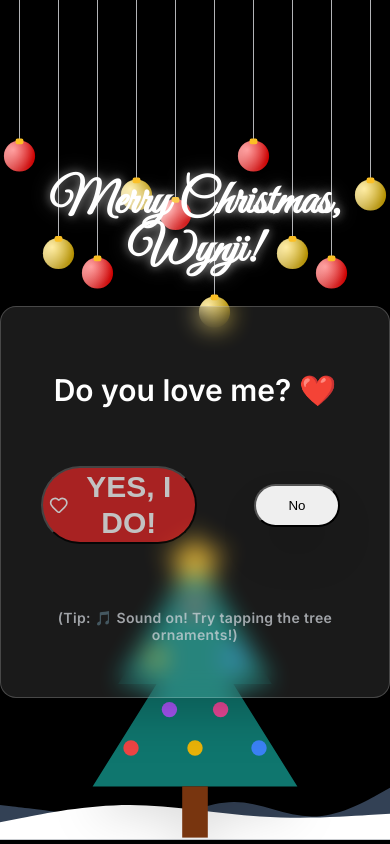
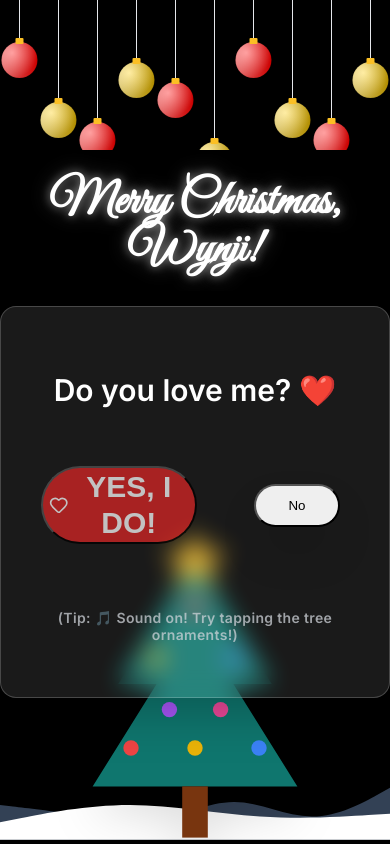
Before and after one commit to benben000000/merrychristmaswynji, a React (Vite) app: page / in a window 390 px wide. Built offline with nearby package versions, Linux system fonts and the light colour scheme.

Commit message:
Update site content (V2)

```diff
--- a/src/components/Decorations.tsx
+++ b/src/components/Decorations.tsx
@@ -4,8 +4,9 @@ export const Decorations: React.FC = () => {
     return (
         <div className="fixed inset-0 pointer-events-none z-10 overflow-hidden">
             {/* Hanging Ornaments Header */}
-            <div className="absolute top-0 left-0 w-full h-48 z-20 pointer-events-none">
-                <svg className="w-full h-full" viewBox="0 0 100 100" preserveAspectRatio="none">
+            {/* Container has fixed height, SVG uses 100% width/height without viewBox to avoid scaling distortion */}
+            <div className="absolute top-0 left-0 w-full h-64 z-20 pointer-events-none">
+                <svg className="w-full h-full">
                     <defs>
                         <radialGradient id="gradRed" cx="30%" cy="30%" r="70%">
                             <stop offset="0%" stopColor="#ff7b7b" />
@@ -21,20 +22,21 @@ export const Decorations: React.FC = () => {
                         </linearGradient>
                     </defs>
 
-                    {/* Render neat array of ornaments across full width */}
+                    {/* Render neat array of ornaments across full width using % for X and PX for Y/Radius */}
                     {[5, 15, 25, 35, 45, 55, 65, 75, 85, 95].map((x, i) => {
-                        const length = 40 + (i % 3) * 15 + (i % 2) * 10;
+                        // Length in pixels
+                        const length = 60 + (i % 3) * 40 + (i % 2) * 20;
                         const color = i % 2 === 0 ? "url(#gradRed)" : "url(#gradGold)";
 
                         return (
                             <g key={i} className="animate-swing origin-top" style={{ animationDelay: `${i * 0.5}s` }}>
                                 {/* String */}
-                                <line x1={x} y1="0" x2={x} y2={length} stroke="#e5e7eb" strokeWidth="0.2" />
-                                {/* Ornament */}
-                                <circle cx={x} cy={length} r="4" fill={color} filter="drop-shadow(1px 1px 1px rgba(0,0,0,0.3))" />
-                                <circle cx={x} cy={length} r="4" fill="url(#shine)" stroke="rgba(0,0,0,0.1)" strokeWidth="0.1" />
+                                <line x1={`${x}%`} y1="0" x2={`${x}%`} y2={length} stroke="#e5e7eb" strokeWidth="1" />
+                                {/* Ornament (Radius in pixels) */}
+                                <circle cx={`${x}%`} cy={length} r="18" fill={color} filter="drop-shadow(2px 2px 2px rgba(0,0,0,0.3))" />
+                                <circle cx={`${x}%`} cy={length} r="18" fill="url(#shine)" stroke="rgba(0,0,0,0.1)" strokeWidth="1" />
                                 {/* Cap */}
-                                <rect x={x - 1} y={length - 4.5} width="2" height="1.5" fill="#fbbf24" rx="0.5" />
+                                <rect x={`calc(${x}% - 4px)`} y={length - 22} width="8" height="6" fill="#fbbf24" rx="1" />
                             </g>
                         );
                     })}
--- a/src/components/RunawayButton.tsx
+++ b/src/components/RunawayButton.tsx
@@ -18,22 +18,27 @@ export const RunawayButton: React.FC<RunawayButtonProps> = ({ onAttemptClick })
     const [buttonStyle, setButtonStyle] = useState<any>({ position: 'absolute' });
 
     const moveButton = (e: any) => {
-        // Switch to fixed positioning on first interaction to allow full screen roaming
-        // but strictly bounded.
+        // Switch to fixed positioning on first interaction
 
-        // Safety margins
+        // Aggressive Safety margins
         const padding = 50;
-        const buttonWidth = 220; // Approx width of the "No" button
-        const buttonHeight = 60;
+        const assumedButtonWidth = 300; // Overestimate width to be safe
+        const assumedButtonHeight = 80;
 
-        const maxWidth = window.innerWidth - buttonWidth - padding;
-        const maxHeight = window.innerHeight - buttonHeight - padding;
+        // Calculate strict available area
+        const maxWidth = window.innerWidth - assumedButtonWidth - padding;
+        const maxHeight = window.innerHeight - assumedButtonHeight - padding;
 
-        const randomX = Math.max(padding, Math.random() * maxWidth);
-        const randomY = Math.max(padding, Math.random() * maxHeight);
+        // Ensure we don't return negative values if screen is tiny
+        const safeMaxWidth = Math.max(padding, maxWidth);
+        const safeMaxHeight = Math.max(padding, maxHeight);
+
+        // Generate random coordinate within precise bounds
+        const randomX = Math.floor(Math.random() * (safeMaxWidth - padding) + padding);
+        const randomY = Math.floor(Math.random() * (safeMaxHeight - padding) + padding);
 
         setButtonStyle({
-            position: 'fixed',
+            position: 'fixed', // Use fixed to ignore parent relative positioning
             left: 0,
             top: 0
         });
@@ -46,11 +51,11 @@ export const RunawayButton: React.FC<RunawayButtonProps> = ({ onAttemptClick })
     return (
         <motion.button
             animate={{ x: position.x, y: position.y }}
-            transition={{ type: "spring", stiffness: 400, damping: 25 }}
+            transition={{ type: "spring", stiffness: 500, damping: 20 }}
             onHoverStart={moveButton}
             onTouchStart={moveButton}
             style={buttonStyle}
-            className="px-8 py-3 bg-white text-red-600 font-extrabold rounded-full border-4 border-red-600 hover:bg-gray-100 transition-colors shadow-2xl z-40"
+            className="px-8 py-3 bg-white text-red-600 font-extrabold rounded-full border-4 border-red-600 hover:bg-gray-100 transition-colors shadow-2xl z-50 whitespace-nowrap"
         >
             {text}
         </motion.button>
```
